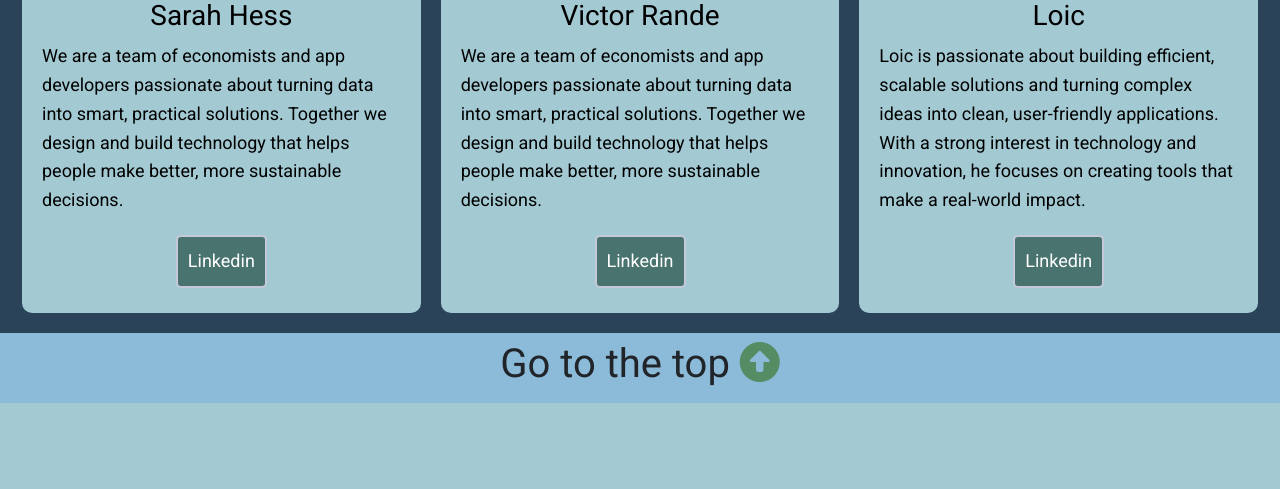
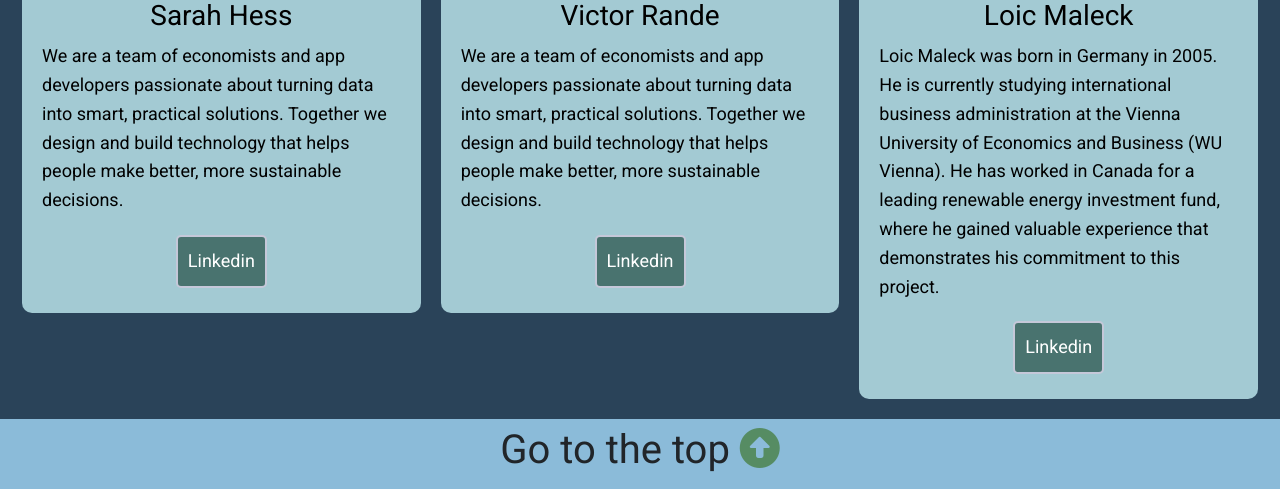
Before and after one commit to EliasAKyte/carbon-app-2026-1, a Flask app: page / in a window 1280 px wide. Shown: the part 1436-1925 px from the top of the page. Before the commit the page ends 1839 px from the top, so only its background shows below. Run offline with Flask 2, Linux system fonts and the light colour scheme; some libraries are stand-ins or nearby versions.

Commit message:
Update home.html

```diff
--- a/capp/templates/home.html
+++ b/capp/templates/home.html
@@ -118,9 +118,9 @@
 
       <div class="box2">
        <img src="https://randomuser.me/api/portraits/men/32.jpg" alt="Loic" style="border-radius: 50%; width:200px;">
-       <h3>Loic</h3>
+       <h3>Loic Maleck</h3>
        <p>
-        Loic is passionate about building efficient, scalable solutions and turning complex ideas into clean, user-friendly applications. With a strong interest in technology and innovation, he focuses on creating tools that make a real-world impact.
+          Loic Maleck was born in Germany in 2005. He is currently studying international business administration at the Vienna University of Economics and Business (WU Vienna). He has worked in Canada for a leading renewable energy investment fund, where he gained valuable experience that demonstrates his commitment to this project.
        </p>
        <div class="section_container_buttons_developers">
        <a class="btn_developers" href="LINKEDIN_URL_HER" target="_blank">Linkedin</a>
```
